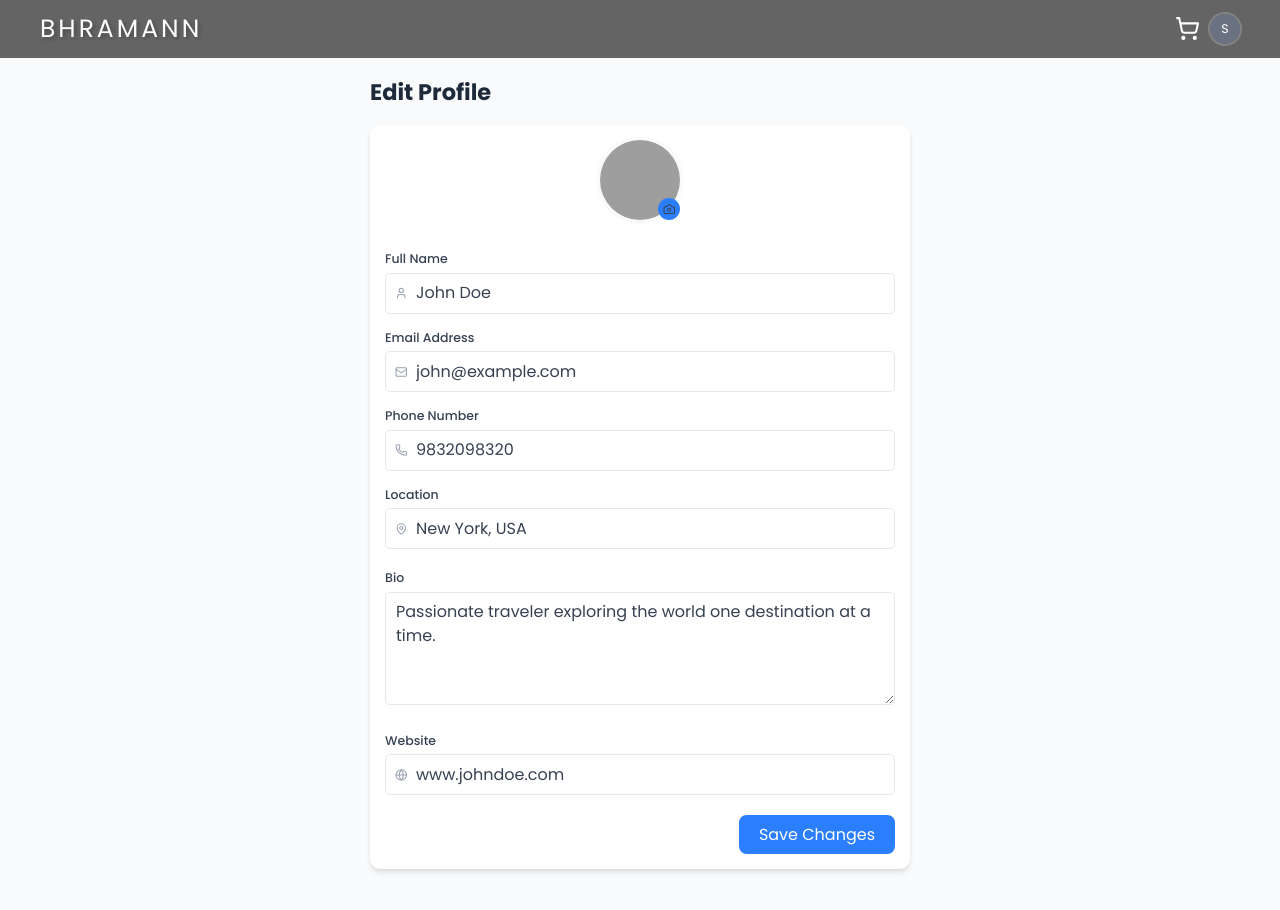
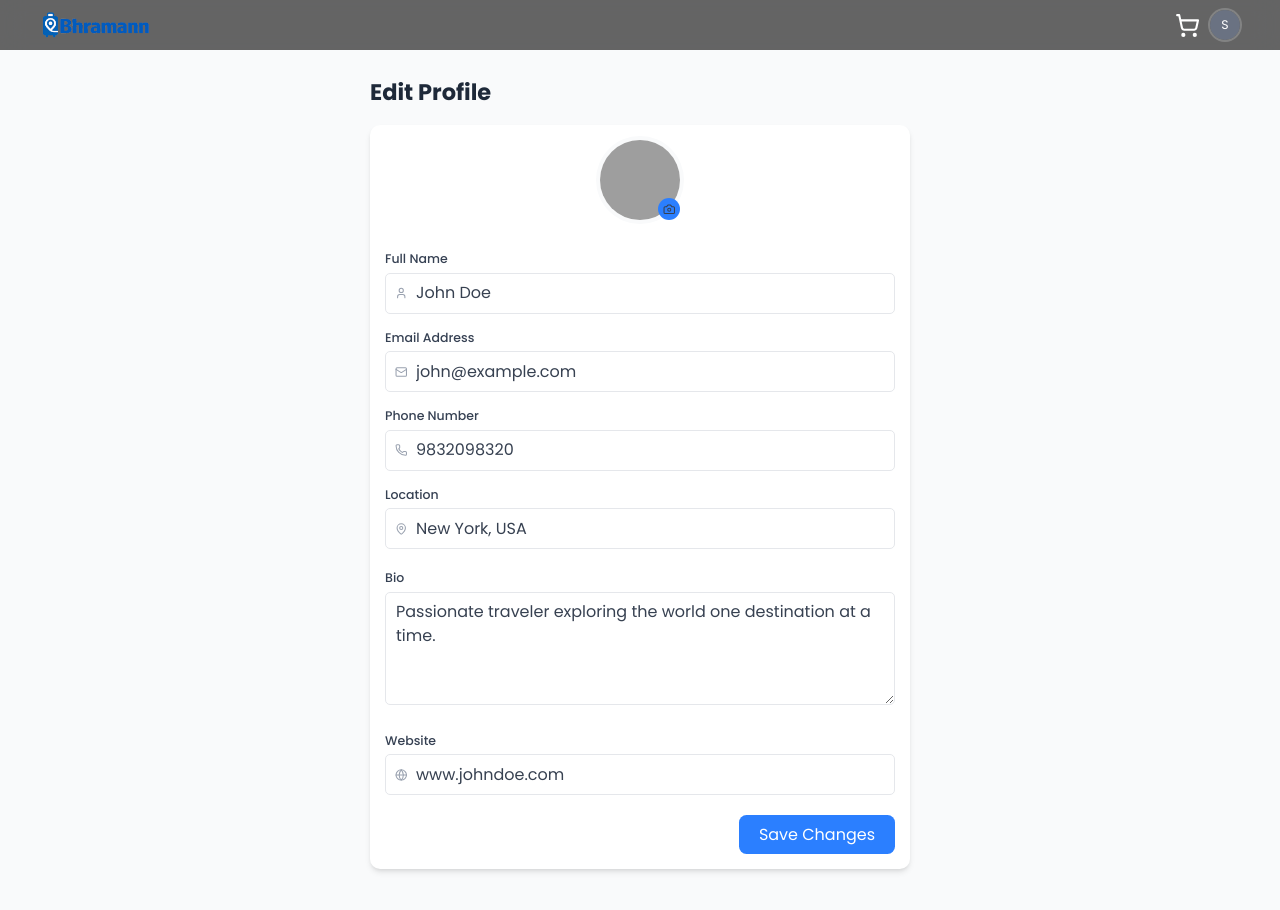
Before and after one commit to meghdeth/Bhramann, a React (Vite) app in the folder frontend/: page /edit-profile in a window 1280 px wide. Shown: the top 910 px of the page. Built offline with nearby package versions, Linux system fonts and the light colour scheme; no server answers; sample sign-in values are in the browser's storage; grey boxes are pictures that could not be loaded; the HTML template or start-up script is replaced by a standard one; a web font is replaced by a local one.

Commit message:
logo added

```diff
--- a/frontend/src/components/Navbar/Navbar.jsx
+++ b/frontend/src/components/Navbar/Navbar.jsx
@@ -3,7 +3,7 @@ import React, { useState, useEffect } from 'react';
 import styled from 'styled-components';
 import { Link } from 'react-router-dom';
 import { Menu, ShoppingCart, X } from 'lucide-react';
-// import ProfileDropdown from './ProfileDropdown.jsx';
+import ProfileDropdown from './ProfileDropdown.jsx';
 import api from '../../api';
 import { getUser, clearAuth } from '../../auth';
 
@@ -183,7 +183,7 @@ export default function Navbar({ isScrolled, isHomePage }) {
   return (
     <>
       <Nav className={isScrolled ? '!py-4 bg-black/60 backdrop-blur-md' : '!py-8 bg-transparent'}>
-        <BrandName to="/">BHRAMANN</BrandName>
+        <BrandName to="/"><img src='/bhramann_logo.svg' className='w-45'/></BrandName>
 
         {isHomePage && (
           <NavLinks>
@@ -220,12 +220,12 @@ export default function Navbar({ isScrolled, isHomePage }) {
                 )}
 
               </button>
-{/*               <ProfileDropdown
+              <ProfileDropdown
                   isOpen={isProfileOpen}
                   onClose={() => setIsProfileOpen(false)}
                   onLogout={handleLogout}
                   user={user}
-              /> */}
+              />
             </div>
           ) : (
             <>
```
Also changed, not shown: frontend/public/bhramann_logo.svg (added).
